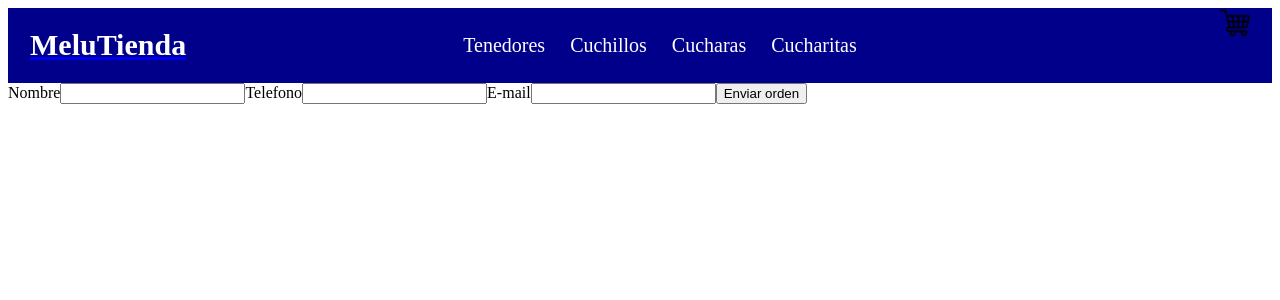
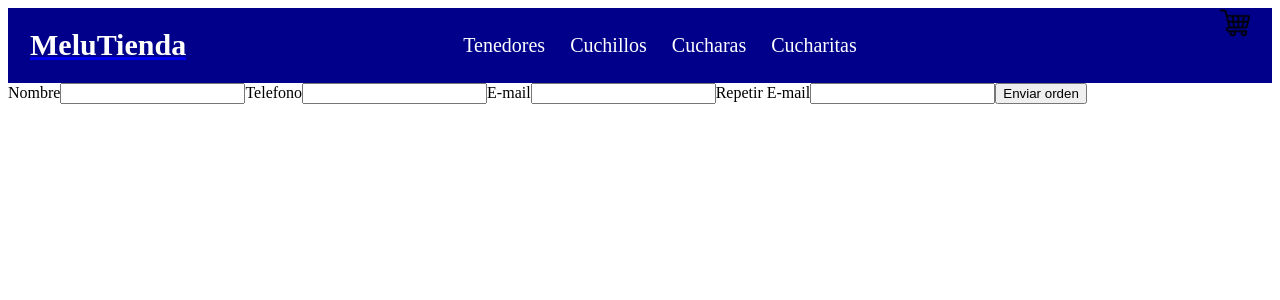
Before and after one commit to guidojb22/my-ecommerce_bendersky, a React (Vite) app: page /checkout in a window 1280 px wide. Shown: the top 300 px of the page. Built offline with nearby package versions, Linux system fonts and the light colour scheme.

Commit message:
Fecha y sweet alerr

```diff
--- a/package.json
+++ b/package.json
@@ -13,7 +13,8 @@
     "firebase": "^10.7.1",
     "react": "^18.2.0",
     "react-dom": "^18.2.0",
-    "react-router-dom": "^6.21.0"
+    "react-router-dom": "^6.21.0",
+    "sweetalert2": "^11.10.3"
   },
   "devDependencies": {
     "@types/react": "^18.2.37",
--- a/src/components/Checkout/Checkout.jsx
+++ b/src/components/Checkout/Checkout.jsx
@@ -4,11 +4,14 @@ import { CartContext } from '../../context/CartContext'
 import { addDoc, collection } from "firebase/firestore"
 import db from "../../db/db"
 
+import Swal from 'sweetalert2'
+
 const Checkout = () => {
 const [datosForm, setDatosForm] = useState({
   nombre: "",
   telefono: "",
   email: "",
+  emailRepetido: ""
 })
 
 const [idOrden, setIdOrden] = useState(null)
@@ -21,12 +24,21 @@ const guardarDatosInput = (event) => {
 
 const enviarOrden = (event) => {
   event.preventDefault()
-  const orden = {
-    comprador: {...datosForm},
-    productos: [...carrito],
-    total: totalPrecio()
+  if(datosForm.email === datosForm.emailRepetido){
+    const orden = {
+      comprador: {...datosForm},
+      productos: [...carrito],
+      fecha: new Date(),
+      total: totalPrecio()
+    }
+    subirOrden(orden)
+  }else{
+    Swal.fire({
+      icon: "error",
+      title: "Oops...",
+      text: "Debe repetir el e-mail correctamente.",
+    });
   }
-  subirOrden(orden)
 }
 
 const subirOrden = (orden) => {
--- a/src/components/Checkout/Form.jsx
+++ b/src/components/Checkout/Form.jsx
@@ -3,13 +3,16 @@ const Form = ({datosForm, guardarDatosInput, enviarOrden}) => {
     <div>
         <form onSubmit={enviarOrden}>
             <label htmlFor="nombre">Nombre</label>
-            <input type="text" id="nombre" name="nombre" value={datosForm.nombre} onChange={guardarDatosInput} />
+            <input type="text" id="nombre" name="nombre" value={datosForm.nombre} onChange={guardarDatosInput} required />
 
             <label htmlFor="telefono">Telefono</label>
-            <input type="text" id="telefono" name="telefono" value={datosForm.telefono} onChange={guardarDatosInput} />
+            <input type="text" id="telefono" name="telefono" value={datosForm.telefono} onChange={guardarDatosInput} required />
 
             <label htmlFor="email">E-mail</label>
-            <input type="email" id="email" name="email" value={datosForm.email} onChange={guardarDatosInput} />
+            <input type="email" id="email" name="email" value={datosForm.email} onChange={guardarDatosInput} required />
+
+            <label htmlFor="emailRepetido">Repetir E-mail</label>
+            <input type="email" id="emailRepetido" name="emailRepetido" value={datosForm.emailRepetido} onChange={guardarDatosInput} required />
 
             <button type='submit'>Enviar orden</button>
         </form>
--- a/src/components/ItemDetailContainer/ItemDetailContainer.jsx
+++ b/src/components/ItemDetailContainer/ItemDetailContainer.jsx
@@ -6,6 +6,8 @@ import db from "../../db/db"
 
 const ItemDetailContainer = () => {
   const [producto, setProducto] = useState({})
+  const [productoExiste, setProductoExiste] = useState(false)
+
   const { id } = useParams()
 
   useEffect(()=>{
@@ -13,13 +15,22 @@ const ItemDetailContainer = () => {
     getDoc(productoRef)
       .then ((respuesta)=> {
         const productoDb = { id: respuesta.id, ...respuesta.data() }
+        if(!respuesta.exists()){
+          setProductoExiste(true)
+        }
         setProducto(productoDb)
       })
   }, [id])
 
   return (
     <div>
-      <ItemDetail producto={producto} />
+      {
+        productoExiste ? (
+          <div>Producto no existe</div>
+        ) : (
+          <ItemDetail producto={producto} />
+        )
+      }
     </div>
   )
 }
```
Also changed, not shown: 1 other file (tests, documents, lock files or other folders).
